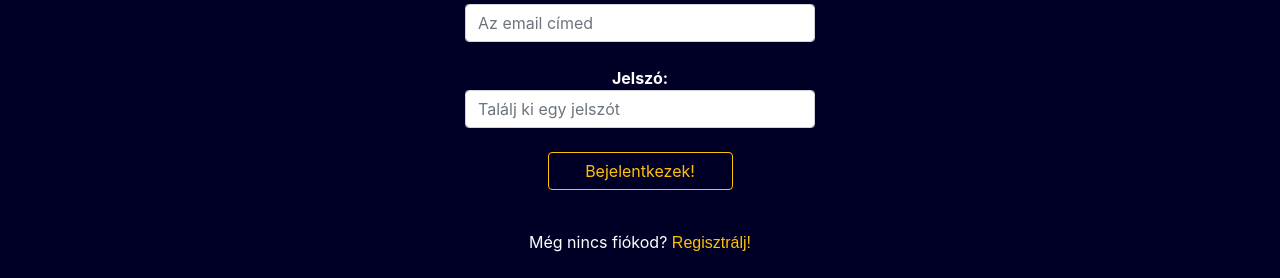
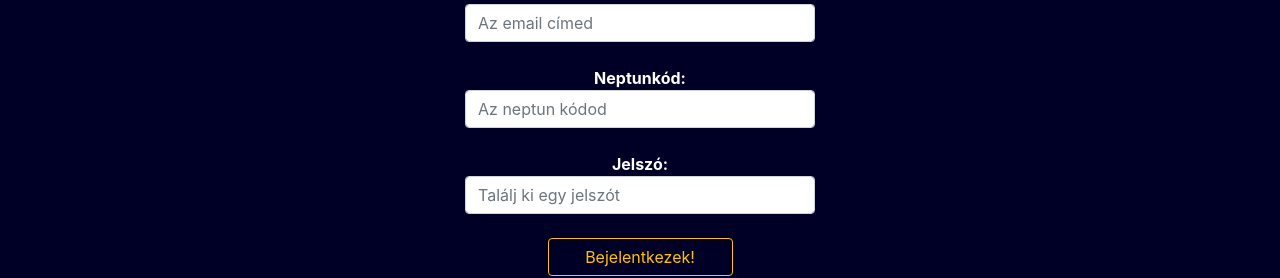
Before and after one commit to dgancy/diplomamunka7, a React (Create React App) app: page /login in a window 1280 px wide. Shown: the part 160-438 px from the top of the page. Built offline with nearby package versions, Linux system fonts and the light colour scheme.

Commit message:
AutumnsSave0917DTNtCode

```diff
--- a/src/Components/Login/Login.js
+++ b/src/Components/Login/Login.js
@@ -7,6 +7,7 @@ import { Button } from "react-bootstrap";
 const LogIn = () => {
   const navigate = useNavigate();
   const [email, setEmail] = useState("");
+  const [neptunCode, setNeptunCode] = useState("");
   const [password, setPassword] = useState("");
 
   const dataTransfer = async () => {
@@ -17,9 +18,9 @@ const LogIn = () => {
       headers: {
         "Content-Type": "application/json",
       },
-      body: JSON.stringify({key1: email}),
+      body: JSON.stringify({ key1: email, key2: neptunCode }),
     });
-    console.log("test: " + email);
+    console.log("test: " + email + " , " + neptunCode);
   };
 
   const onLogin = (e) => {
@@ -74,6 +75,25 @@ const LogIn = () => {
                 <br />
                 <div>
                   <div className="row justify-content-center text-center">
+                    <div className="col-4 ">
+                      <b style={{ color: "white" }} htmlFor="neptuncode">
+                        Neptunkód:
+                      </b>
+                      <input
+                        id="neptuncode"
+                        name="neptuncode"
+                        type="neptuncode"
+                        className="form-control"
+                        required
+                        placeholder="Az neptun kódod"
+                        onChange={(e) => setNeptunCode(e.target.value)}
+                      />
+                    </div>
+                  </div>
+                </div>
+                <br />
+                <div>
+                  <div className="row justify-content-center text-center">
                     <div className="col-4">
                       <b style={{ color: "white" }} htmlFor="password">
                         Jelszó:
```
Also changed, not shown: backendtest/corstest.js (+6 -2 lines).
